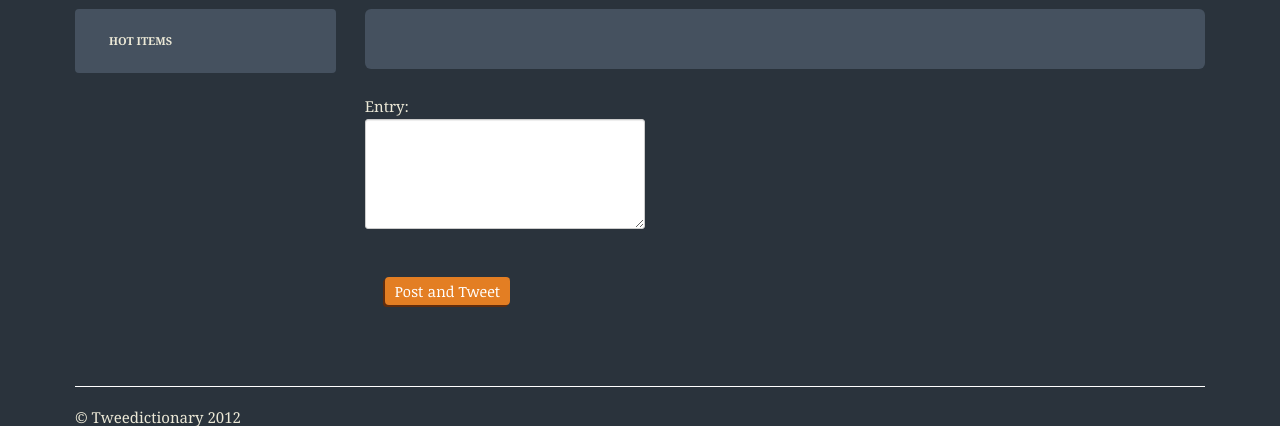
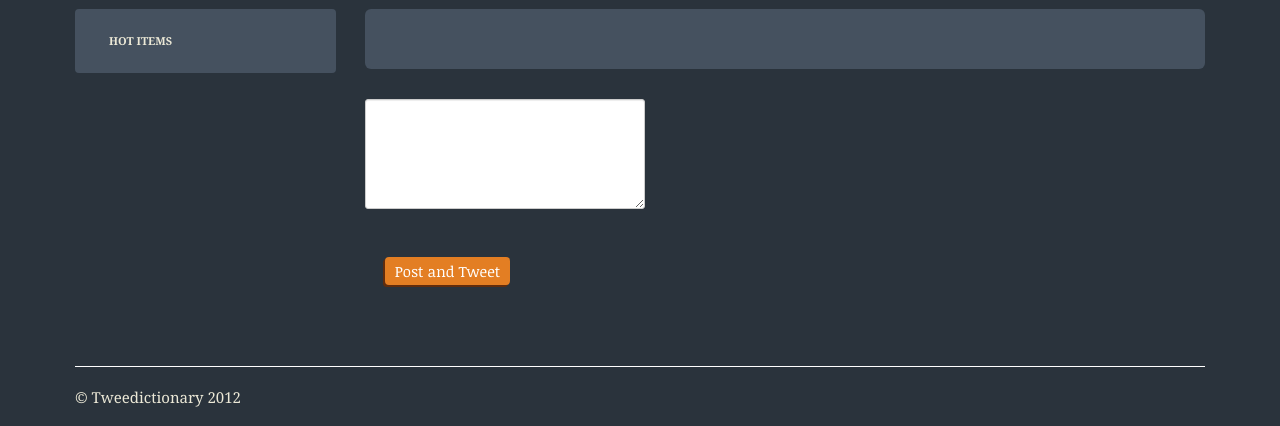
Before and after one commit to kakkoyun/django-tweedictionary, a Django app: template templates/user.html in a window 1280 px wide. Shown: the part 126-552 px from the top of the page. Run offline with Django 3.2, Linux system fonts and the light colour scheme; the template is opened without the code that fills it, so the values that code supplies are empty; some libraries are stand-ins or nearby versions.

Commit message:
changed templates/user.html : minor changes on label

```diff
--- a/templates/user.html
+++ b/templates/user.html
@@ -41,7 +41,6 @@
 	{% endfor %}
 <form action="{% url add_entry item.id %}" method="POST">
 {% csrf_token %}
-            <label class="control-label" for="textarea">Entry:</label>
             <div class="controls">
               <textarea class="input-xlarge" id="textarea" rows="5"></textarea>
             </div>
```
